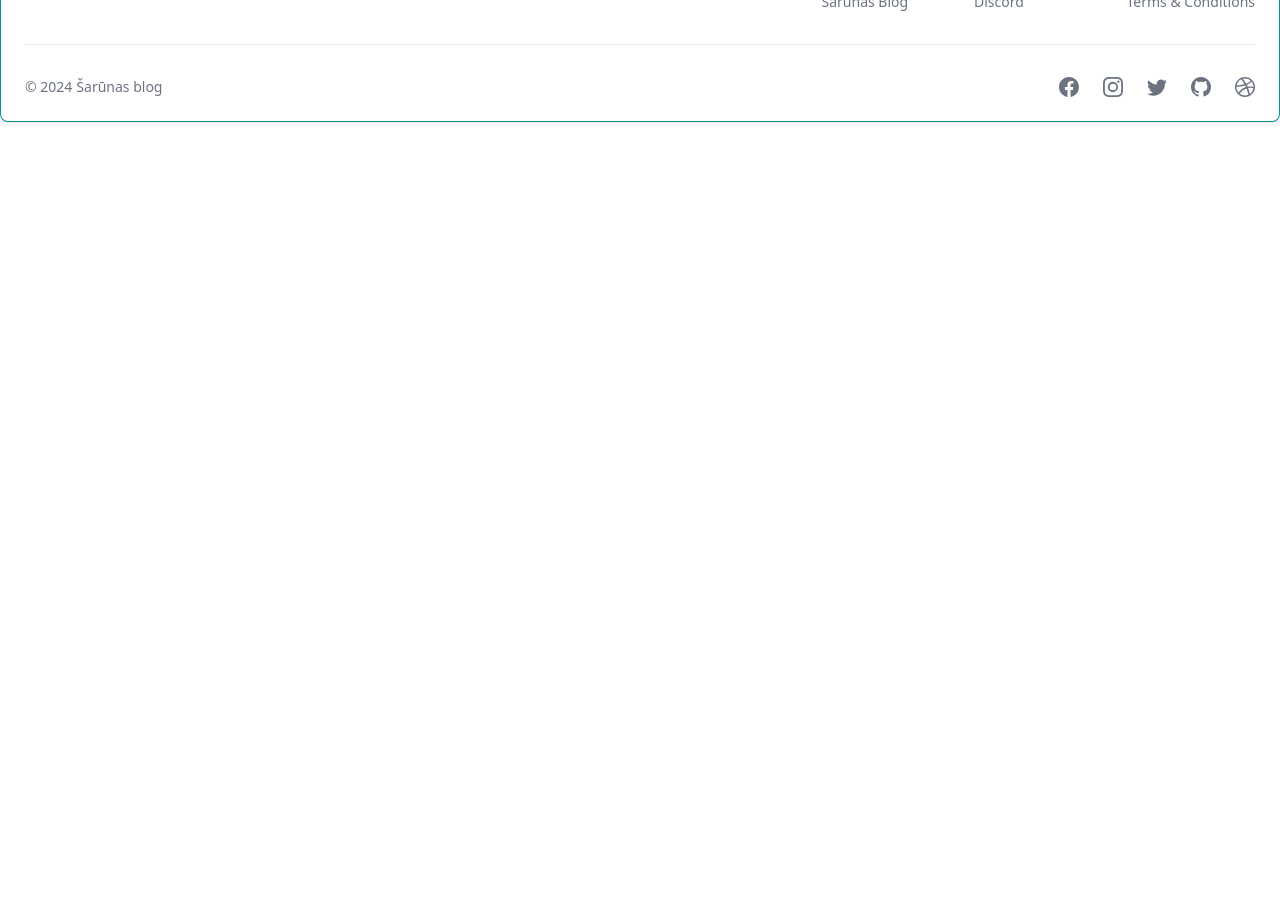
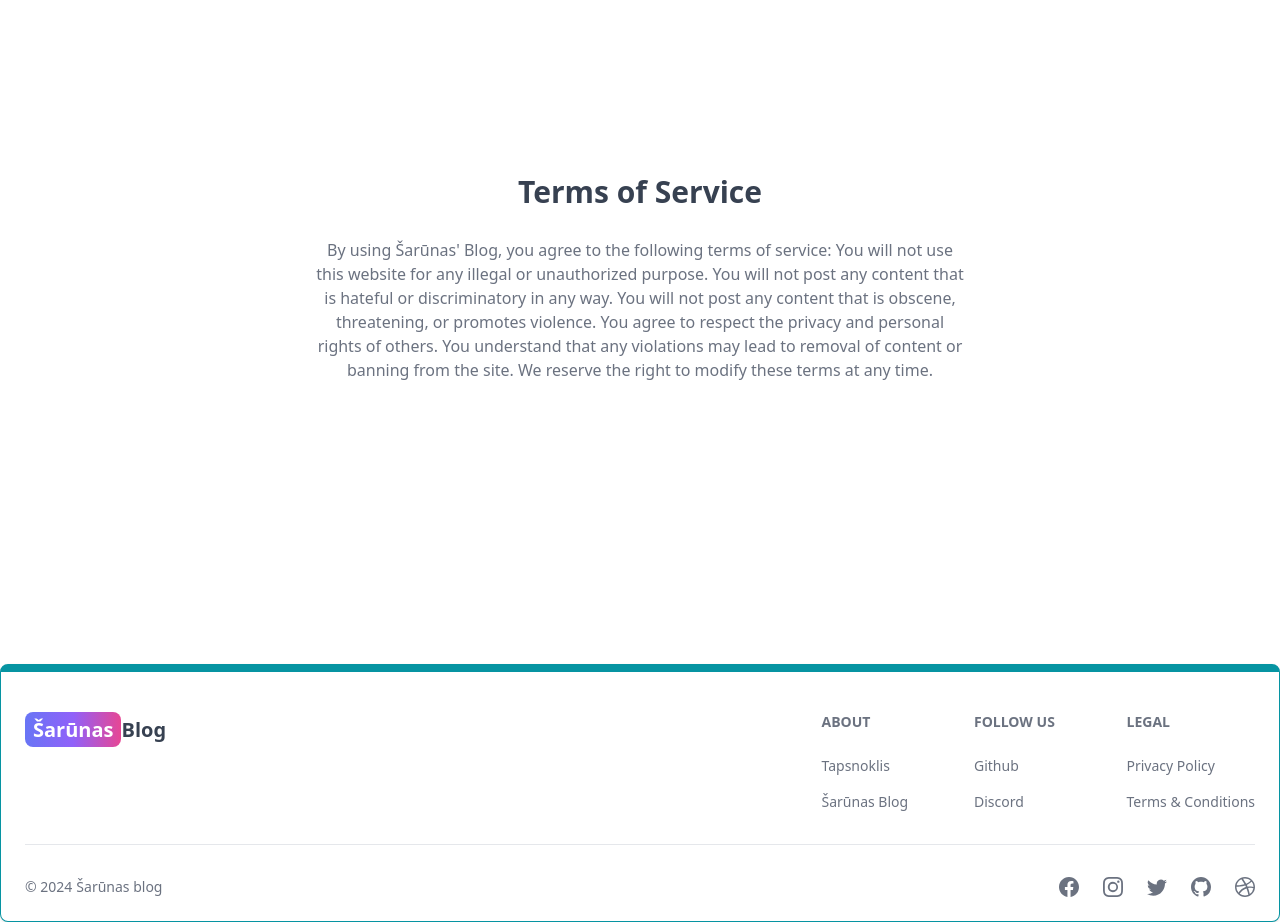
Before and after one commit to Digital231/mern-blog, a React (Vite) app in the folder client/: page /terms in a window 1280 px wide. Shown: the part 200-1122 px from the top of the page. Before the commit the page ends 800 px from the top, so only its background shows below. Built offline with nearby package versions, Linux system fonts and the light colour scheme; no server answers.

Commit message:
add pages, fixed styling

```diff
--- a/client/src/App.jsx
+++ b/client/src/App.jsx
@@ -1,19 +1,23 @@
-import { BrowserRouter, Routes, Route } from 'react-router-dom';
-import Home from './pages/Home';
-import About from './pages/About';
-import SignIn from './pages/SignIn';
-import Dashboard from './pages/Dashboard';
-import Projects from './pages/Projects';
-import SignUp from './pages/SignUp';
-import Header from './components/Header';
-import Footer from './components/Footer';
-import PrivateRoute from './components/PrivateRoute';
-import OnlyAdminPrivateRoute from './components/OnlyAdminPrivateRoute';
-import CreatePost from './pages/CreatePost';
-import UpdatePost from './pages/UpdatePost';
-import PostPage from './pages/PostPage';
-import ScrollToTop from './components/ScrollToTop';
-import Search from './pages/Search';
+import { BrowserRouter, Routes, Route } from "react-router-dom";
+import Home from "./pages/Home";
+import About from "./pages/About";
+import SignIn from "./pages/SignIn";
+import Dashboard from "./pages/Dashboard";
+import Projects from "./pages/Projects";
+import SignUp from "./pages/SignUp";
+import Header from "./components/Header";
+import Footer from "./components/Footer";
+import PrivateRoute from "./components/PrivateRoute";
+import OnlyAdminPrivateRoute from "./components/OnlyAdminPrivateRoute";
+import CreatePost from "./pages/CreatePost";
+import UpdatePost from "./pages/UpdatePost";
+import PostPage from "./pages/PostPage";
+import ScrollToTop from "./components/ScrollToTop";
+import Search from "./pages/Search";
+import DiscordPage from "./pages/DiscordPage";
+import GithubPage from "./pages/GithubPage";
+import Privacy from "./pages/Privacy";
+import Terms from "./pages/Terms";
 
 export default function App() {
   return (
@@ -21,21 +25,25 @@ export default function App() {
       <ScrollToTop />
       <Header />
       <Routes>
-        <Route path='/' element={<Home />} />
-        <Route path='/about' element={<About />} />
-        <Route path='/sign-in' element={<SignIn />} />
-        <Route path='/sign-up' element={<SignUp />} />
-        <Route path='/search' element={<Search />} />
+        <Route path="/" element={<Home />} />
+        <Route path="/about" element={<About />} />
+        <Route path="/discord" element={<DiscordPage />} />
+        <Route path="/github" element={<GithubPage />} />
+        <Route path="/privacy" element={<Privacy />} />
+        <Route path="/terms" element={<Terms />} />
+        <Route path="/sign-in" element={<SignIn />} />
+        <Route path="/sign-up" element={<SignUp />} />
+        <Route path="/search" element={<Search />} />
         <Route element={<PrivateRoute />}>
-          <Route path='/dashboard' element={<Dashboard />} />
+          <Route path="/dashboard" element={<Dashboard />} />
         </Route>
         <Route element={<OnlyAdminPrivateRoute />}>
-          <Route path='/create-post' element={<CreatePost />} />
-          <Route path='/update-post/:postId' element={<UpdatePost />} />
+          <Route path="/create-post" element={<CreatePost />} />
+          <Route path="/update-post/:postId" element={<UpdatePost />} />
         </Route>
 
-        <Route path='/projects' element={<Projects />} />
-        <Route path='/post/:postSlug' element={<PostPage />} />
+        <Route path="/projects" element={<Projects />} />
+        <Route path="/post/:postSlug" element={<PostPage />} />
       </Routes>
       <Footer />
     </BrowserRouter>
--- a/client/src/components/Footer.jsx
+++ b/client/src/components/Footer.jsx
@@ -28,7 +28,7 @@ export default function FooterCom() {
               <Footer.Title title="About" />
               <Footer.LinkGroup col>
                 <Footer.Link
-                  href="https://www.tapsnoklis.lt/"
+                  href="https://sarunas.top"
                   target="_blank"
                   rel="noopener noreferrer"
                 >
@@ -46,17 +46,17 @@ export default function FooterCom() {
             <div>
               <Footer.Title title="Follow us" />
               <Footer.LinkGroup col>
-                <Footer.Link href="#" target="_blank" rel="noopener noreferrer">
+                <Footer.Link href="" target="_blank" rel="noopener noreferrer">
                   Github
                 </Footer.Link>
-                <Footer.Link href="#">Discord</Footer.Link>
+                <Footer.Link href="/discord">Discord</Footer.Link>
               </Footer.LinkGroup>
             </div>
             <div>
               <Footer.Title title="Legal" />
               <Footer.LinkGroup col>
-                <Footer.Link href="#">Privacy Policy</Footer.Link>
-                <Footer.Link href="#">Terms &amp; Conditions</Footer.Link>
+                <Footer.Link href="/privacy">Privacy Policy</Footer.Link>
+                <Footer.Link href="/terms">Terms &amp; Conditions</Footer.Link>
               </Footer.LinkGroup>
             </div>
           </div>
@@ -69,11 +69,31 @@ export default function FooterCom() {
             year={new Date().getFullYear()}
           />
           <div className="flex gap-6 sm:mt-0 mt-4 sm:justify-center">
-            <Footer.Icon href="#" icon={BsFacebook} />
-            <Footer.Icon href="#" icon={BsInstagram} />
-            <Footer.Icon href="#" icon={BsTwitter} />
-            <Footer.Icon href="#" icon={BsGithub} />
-            <Footer.Icon href="https://zalgiris.lt/" icon={BsDribbble} />
+            <Footer.Icon
+              href="https://facebook.com"
+              target="_blank"
+              icon={BsFacebook}
+            />
+            <Footer.Icon
+              href="https://instagram.com"
+              target="_blank"
+              icon={BsInstagram}
+            />
+            <Footer.Icon
+              href="https://twitter.com"
+              target="_blank"
+              icon={BsTwitter}
+            />
+            <Footer.Icon
+              href="https://github.com"
+              target="_blank"
+              icon={BsGithub}
+            />
+            <Footer.Icon
+              href="https://zalgiris.lt/"
+              target="_blank"
+              icon={BsDribbble}
+            />
           </div>
         </div>
       </div>
--- a/client/src/components/PostCard.jsx
+++ b/client/src/components/PostCard.jsx
@@ -11,7 +11,7 @@ export default function PostCard({ post }) {
         />
       </Link>
       <div className="p-3 flex flex-col gap-2">
-        <p className="text-lg font-semibold line-clamp-2">{post.title}</p>
+        <p className="text-sm font-semibold line-clamp-2">{post.title}</p>
         <span className="italic text-sm">{post.category}</span>
         <Link
           to={`/post/${post.slug}`}
--- /dev/null
+++ b/client/src/pages/DiscordPage.jsx
@@ -0,0 +1,19 @@
+export default function DiscordPage() {
+  return (
+    <div className="min-h-screen flex items-center justify-center">
+      <div className="max-w-2xl mx-auto p-3 text-center">
+        <div>
+          <h1 className="text-3xl font font-semibold text-center my-7">
+            Discord
+          </h1>
+          <div className="text-md text-gray-500 flex flex-col gap-6">
+            <p>
+              No Discord yet, but you can contact me via email at
+              sarunas@cironka.lt
+            </p>
+          </div>
+        </div>
+      </div>
+    </div>
+  );
+}
--- /dev/null
+++ b/client/src/pages/GithubPage.jsx
@@ -0,0 +1,16 @@
+export default function GithubPage() {
+  return (
+    <div className="min-h-screen flex items-center justify-center">
+      <div className="max-w-2xl mx-auto p-3 text-center">
+        <div>
+          <h1 className="text-3xl font font-semibold text-center my-7">
+            Github
+          </h1>
+          <div className="text-md text-gray-500 flex flex-col gap-6">
+            <p>Github coming soon!</p>
+          </div>
+        </div>
+      </div>
+    </div>
+  );
+}
--- /dev/null
+++ b/client/src/pages/Privacy.jsx
@@ -0,0 +1,20 @@
+export default function Privacy() {
+  return (
+    <div className="min-h-screen flex items-center justify-center">
+      <div className="max-w-2xl mx-auto p-3 text-center">
+        <div>
+          <h1 className="text-3xl font font-semibold text-center my-7">
+            Privacy Policy
+          </h1>
+          <div className="text-md text-gray-500 flex flex-col gap-6">
+            <p>
+              Your privacy is important to us. It is Šarūnas&apos; Blog&apos;s
+              policy to respect your privacy regarding any information we may
+              collect from you across our websites.
+            </p>
+          </div>
+        </div>
+      </div>
+    </div>
+  );
+}
--- /dev/null
+++ b/client/src/pages/Terms.jsx
@@ -0,0 +1,26 @@
+export default function Terms() {
+  return (
+    <div className="min-h-screen flex items-center justify-center">
+      <div className="max-w-2xl mx-auto p-3 text-center">
+        <div>
+          <h1 className="text-3xl font font-semibold text-center my-7">
+            Terms of Service
+          </h1>
+          <div className="text-md text-gray-500 flex flex-col gap-6">
+            <p>
+              By using Šarūnas&apos; Blog, you agree to the following terms of
+              service: You will not use this website for any illegal or
+              unauthorized purpose. You will not post any content that is
+              hateful or discriminatory in any way. You will not post any
+              content that is obscene, threatening, or promotes violence. You
+              agree to respect the privacy and personal rights of others. You
+              understand that any violations may lead to removal of content or
+              banning from the site. We reserve the right to modify these terms
+              at any time.
+            </p>
+          </div>
+        </div>
+      </div>
+    </div>
+  );
+}
```
Also changed, not shown: client/src/pages/About.jsx (+7 -7 lines).
